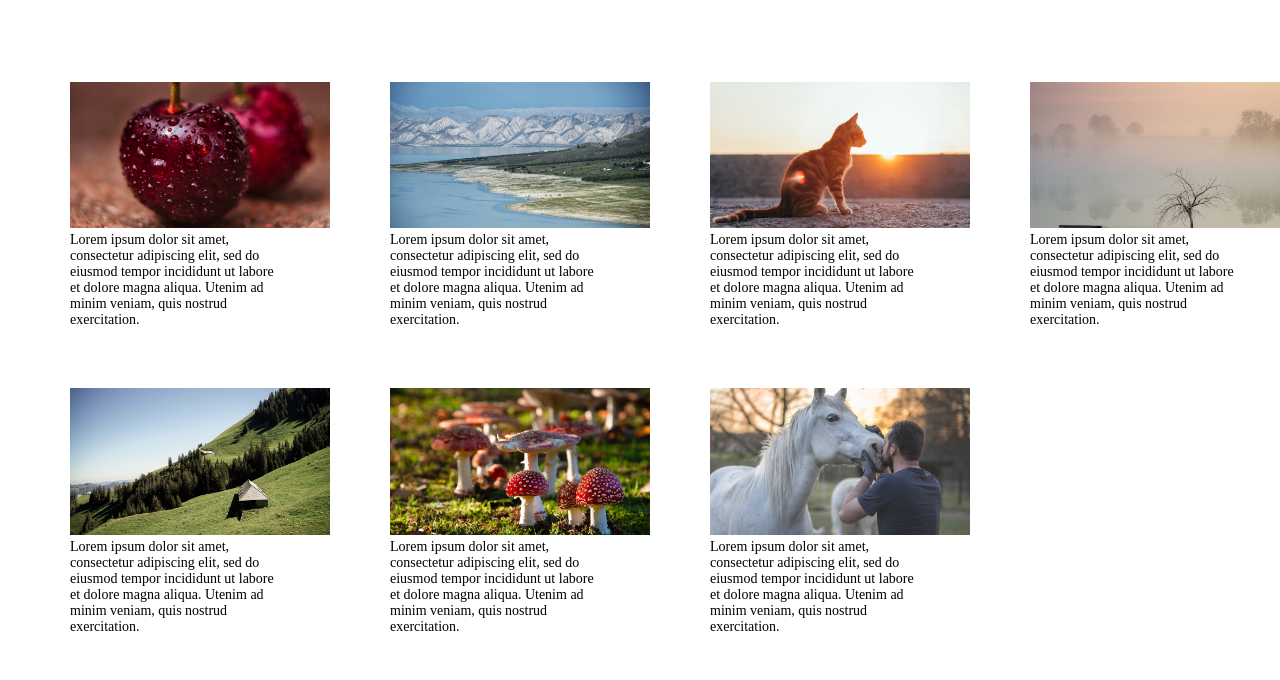
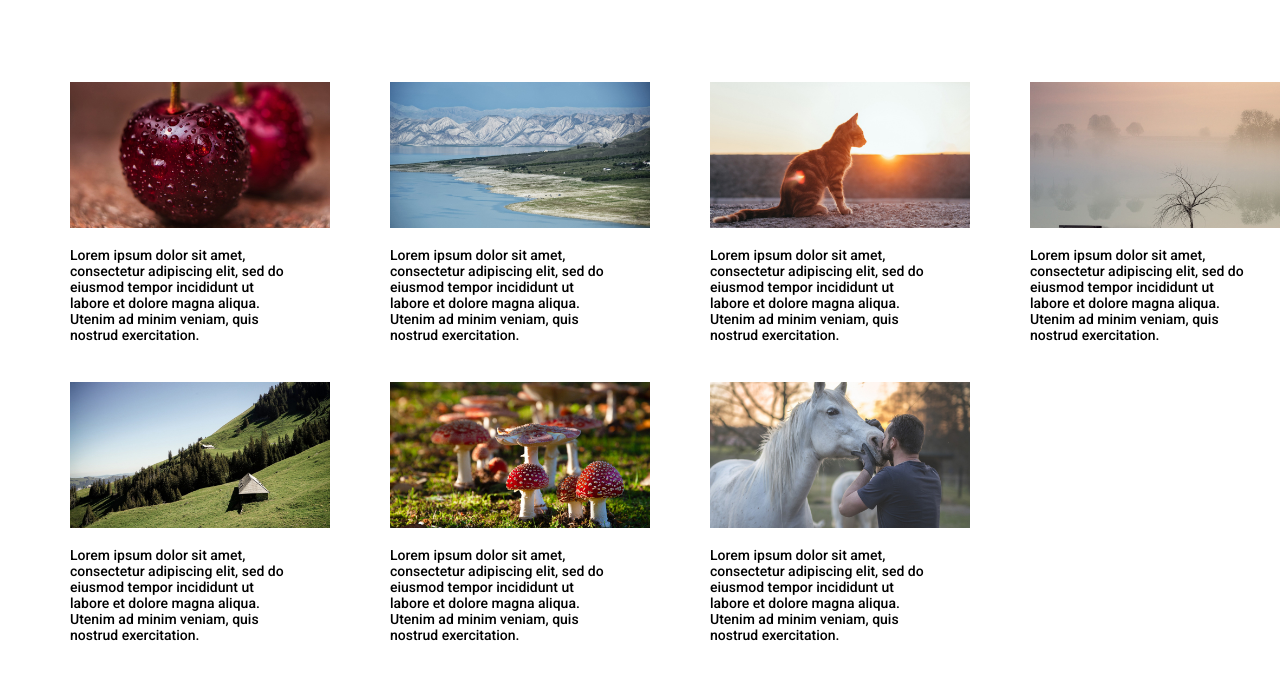
Before and after one commit to olehdev83/NewsGrid, a plain HTML site: page index.html in a window 1280 px wide. Drawn offline with Linux system fonts and the light colour scheme.

Commit message:
Подключи шрифт

```diff
--- a/index.html
+++ b/index.html
@@ -5,10 +5,15 @@
 	<meta http-equiv="X-UA-Compatible" content="IE=edge">
 	<meta name="viewport" content="width=device-width, initial-scale=1.0">
 	<title>News Grid</title>
+
+	<link rel="preconnect" href="https://fonts.googleapis.com">
+	<link href="https://fonts.googleapis.com/css2?family=Roboto:wght@500&display=swap" rel="stylesheet">
+
 	<link rel="stylesheet" href="css/style.css">
 </head>
 <body>
 	<section class="grid-container">
+
 		<div class="news-item">
 			<img src="img/cherries.jpg" alt="cherries" class="news-item__img">
 			<div class="news-item__des">
@@ -57,7 +62,9 @@
 				Lorem ipsum dolor sit amet, consectetur adipiscing elit, sed do eiusmod tempor incididunt ut labore et dolore magna aliqua.
 				Utenim ad minim veniam, quis nostrud exercitation.
 			</div>
+
 		</div>
+
 	</section>
 </body>
 </html>
--- a/sass/style.scss
+++ b/sass/style.scss
@@ -1,5 +1,6 @@
 *{
 	box-sizing: border-box;
+	font-family: 'Roboto', sans-serif;
 	margin: 0;
 	padding: 0;
 }
@@ -8,7 +9,7 @@
 	display: grid;
 	grid-template-columns: repeat(4, 260px);
 	grid-template-rows: repeat(2, 240px);
-    grid-template-rows: auto;
+	grid-auto-rows: 240px;
 	gap: 60px;
 	margin: 82px auto 88px auto;
 }
@@ -20,5 +21,7 @@
 		max-width: 217px;
 		color: #000000;
 		font-size: 14px;
+		font-weight: 500;
+		margin-top: 15px;
 	}
 }
```
Also changed, not shown: css/style.css, 1 other file. Lines whose indentation alone changed are shown as unchanged.
